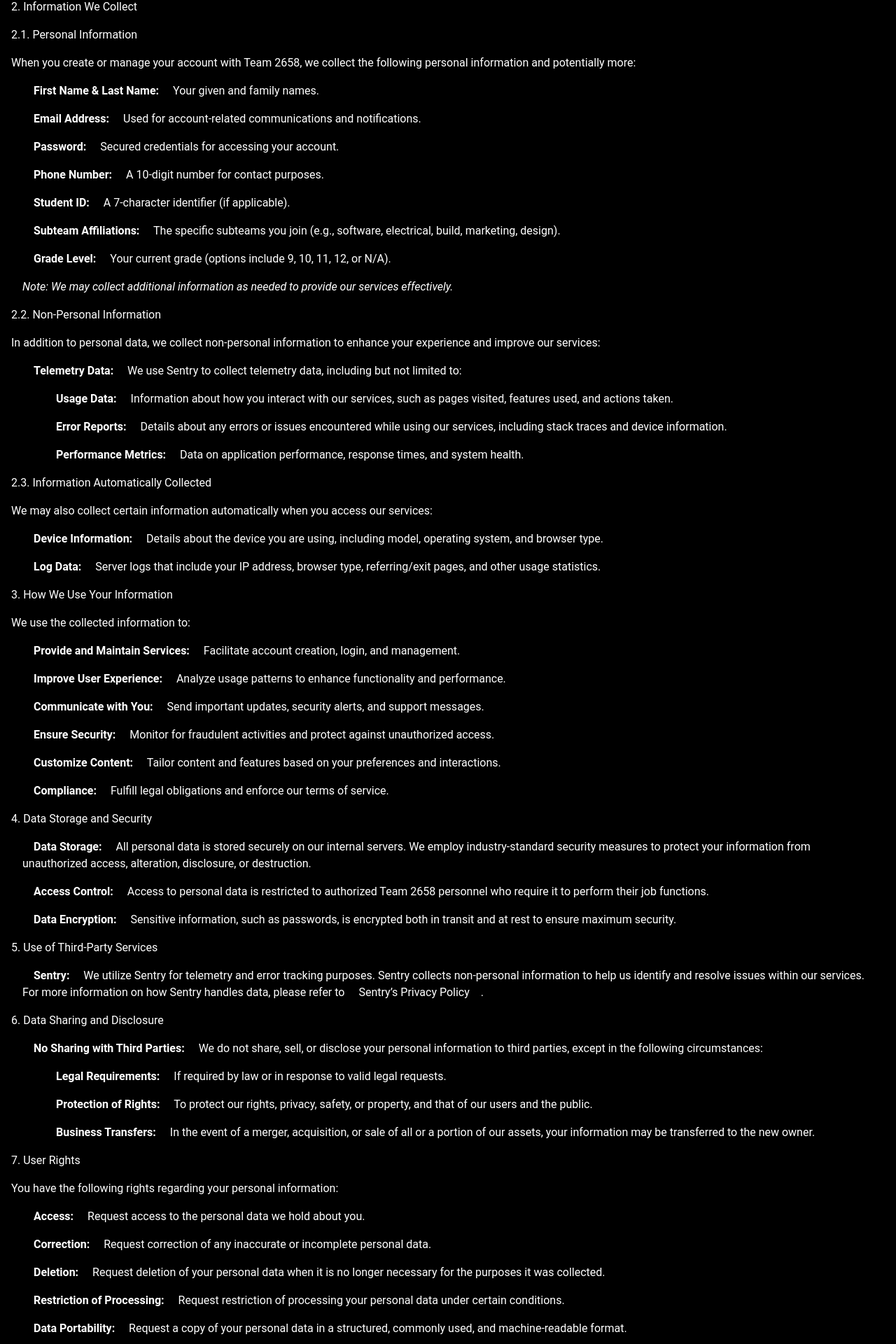
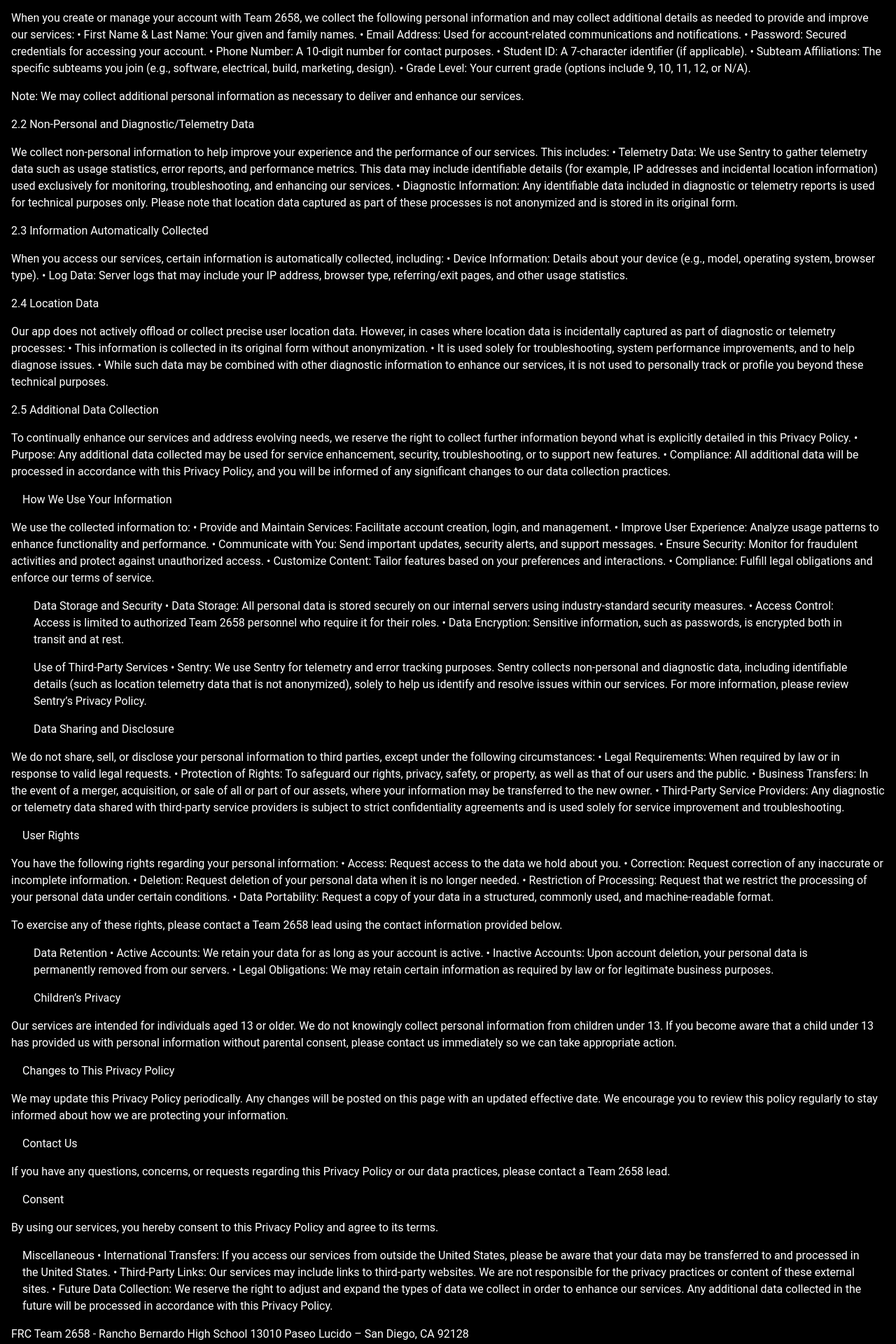
Before and after one commit to frc-emotion/website, a Next.js app: page /privacy-policy in a window 1280 px wide. Shown: the part 318-2238 px from the top of the page at 70% size. Built offline with nearby package versions, Linux system fonts and the light colour scheme.

Commit message:
Update page.tsx

```diff
--- a/src/app/(public)/privacy-policy/page.tsx
+++ b/src/app/(public)/privacy-policy/page.tsx
@@ -3,113 +3,118 @@ import ReactMarkdown from "react-markdown";
 import "./index.css";
 
 const privacyPolicy = `
-# Privacy Policy
+Privacy Policy
+Last Updated: December 14, 2024
 
-**Last Updated:** December 14, 2024
+1. Introduction
 
-## 1. Introduction
+Welcome to Team 2658! We are committed to protecting your privacy and ensuring that your personal information is handled safely and responsibly. This Privacy Policy outlines how we collect, use, store, and safeguard your information when you interact with our services. By using our services, you agree to the terms outlined in this policy.
 
-Welcome to Team 2658! We are committed to protecting your privacy and ensuring that your personal information is handled in a safe and responsible manner. This Privacy Policy outlines how we collect, use, store, and safeguard your information when you interact with our services. By using our services, you agree to the terms outlined in this policy.
+2. Information We Collect
 
-## 2. Information We Collect
+2.1 Personal Information
 
-### 2.1. Personal Information
+When you create or manage your account with Team 2658, we collect the following personal information and may collect additional details as needed to provide and improve our services:
+	•	First Name & Last Name: Your given and family names.
+	•	Email Address: Used for account-related communications and notifications.
+	•	Password: Secured credentials for accessing your account.
+	•	Phone Number: A 10-digit number for contact purposes.
+	•	Student ID: A 7-character identifier (if applicable).
+	•	Subteam Affiliations: The specific subteams you join (e.g., software, electrical, build, marketing, design).
+	•	Grade Level: Your current grade (options include 9, 10, 11, 12, or N/A).
 
-When you create or manage your account with Team 2658, we collect the following personal information and potentially more:
+Note: We may collect additional personal information as necessary to deliver and enhance our services.
 
-- **First Name & Last Name:** Your given and family names.
-- **Email Address:** Used for account-related communications and notifications.
-- **Password:** Secured credentials for accessing your account.
-- **Phone Number:** A 10-digit number for contact purposes.
-- **Student ID:** A 7-character identifier (if applicable).
-- **Subteam Affiliations:** The specific subteams you join (e.g., software, electrical, build, marketing, design).
-- **Grade Level:** Your current grade (options include 9, 10, 11, 12, or N/A).
+2.2 Non-Personal and Diagnostic/Telemetry Data
 
-*Note: We may collect additional information as needed to provide our services effectively.*
+We collect non-personal information to help improve your experience and the performance of our services. This includes:
+	•	Telemetry Data: We use Sentry to gather telemetry data such as usage statistics, error reports, and performance metrics. This data may include identifiable details (for example, IP addresses and incidental location information) used exclusively for monitoring, troubleshooting, and enhancing our services.
+	•	Diagnostic Information: Any identifiable data included in diagnostic or telemetry reports is used for technical purposes only. Please note that location data captured as part of these processes is not anonymized and is stored in its original form.
 
-### 2.2. Non-Personal Information
+2.3 Information Automatically Collected
 
-In addition to personal data, we collect non-personal information to enhance your experience and improve our services:
+When you access our services, certain information is automatically collected, including:
+	•	Device Information: Details about your device (e.g., model, operating system, browser type).
+	•	Log Data: Server logs that may include your IP address, browser type, referring/exit pages, and other usage statistics.
 
-- **Telemetry Data:** We use Sentry to collect telemetry data, including but not limited to:
-  - **Usage Data:** Information about how you interact with our services, such as pages visited, features used, and actions taken.
-  - **Error Reports:** Details about any errors or issues encountered while using our services, including stack traces and device information.
-  - **Performance Metrics:** Data on application performance, response times, and system health.
+2.4 Location Data
 
-### 2.3. Information Automatically Collected
+Our app does not actively offload or collect precise user location data. However, in cases where location data is incidentally captured as part of diagnostic or telemetry processes:
+	•	This information is collected in its original form without anonymization.
+	•	It is used solely for troubleshooting, system performance improvements, and to help diagnose issues.
+	•	While such data may be combined with other diagnostic information to enhance our services, it is not used to personally track or profile you beyond these technical purposes.
 
-We may also collect certain information automatically when you access our services:
+2.5 Additional Data Collection
 
-- **Device Information:** Details about the device you are using, including model, operating system, and browser type.
-- **Log Data:** Server logs that include your IP address, browser type, referring/exit pages, and other usage statistics.
+To continually enhance our services and address evolving needs, we reserve the right to collect further information beyond what is explicitly detailed in this Privacy Policy.
+	•	Purpose: Any additional data collected may be used for service enhancement, security, troubleshooting, or to support new features.
+	•	Compliance: All additional data will be processed in accordance with this Privacy Policy, and you will be informed of any significant changes to our data collection practices.
 
-## 3. How We Use Your Information
+3. How We Use Your Information
 
 We use the collected information to:
+	•	Provide and Maintain Services: Facilitate account creation, login, and management.
+	•	Improve User Experience: Analyze usage patterns to enhance functionality and performance.
+	•	Communicate with You: Send important updates, security alerts, and support messages.
+	•	Ensure Security: Monitor for fraudulent activities and protect against unauthorized access.
+	•	Customize Content: Tailor features based on your preferences and interactions.
+	•	Compliance: Fulfill legal obligations and enforce our terms of service.
 
-- **Provide and Maintain Services:** Facilitate account creation, login, and management.
-- **Improve User Experience:** Analyze usage patterns to enhance functionality and performance.
-- **Communicate with You:** Send important updates, security alerts, and support messages.
-- **Ensure Security:** Monitor for fraudulent activities and protect against unauthorized access.
-- **Customize Content:** Tailor content and features based on your preferences and interactions.
-- **Compliance:** Fulfill legal obligations and enforce our terms of service.
+4. Data Storage and Security
+	•	Data Storage: All personal data is stored securely on our internal servers using industry-standard security measures.
+	•	Access Control: Access is limited to authorized Team 2658 personnel who require it for their roles.
+	•	Data Encryption: Sensitive information, such as passwords, is encrypted both in transit and at rest.
 
-## 4. Data Storage and Security
+5. Use of Third-Party Services
+	•	Sentry: We use Sentry for telemetry and error tracking purposes. Sentry collects non-personal and diagnostic data, including identifiable details (such as location telemetry data that is not anonymized), solely to help us identify and resolve issues within our services. For more information, please review Sentry’s Privacy Policy.
 
-- **Data Storage:** All personal data is stored securely on our internal servers. We employ industry-standard security measures to protect your information from unauthorized access, alteration, disclosure, or destruction.
-- **Access Control:** Access to personal data is restricted to authorized Team 2658 personnel who require it to perform their job functions.
-- **Data Encryption:** Sensitive information, such as passwords, is encrypted both in transit and at rest to ensure maximum security.
+6. Data Sharing and Disclosure
 
-## 5. Use of Third-Party Services
+We do not share, sell, or disclose your personal information to third parties, except under the following circumstances:
+	•	Legal Requirements: When required by law or in response to valid legal requests.
+	•	Protection of Rights: To safeguard our rights, privacy, safety, or property, as well as that of our users and the public.
+	•	Business Transfers: In the event of a merger, acquisition, or sale of all or part of our assets, where your information may be transferred to the new owner.
+	•	Third-Party Service Providers: Any diagnostic or telemetry data shared with third-party service providers is subject to strict confidentiality agreements and is used solely for service improvement and troubleshooting.
 
-- **Sentry:** We utilize Sentry for telemetry and error tracking purposes. Sentry collects non-personal information to help us identify and resolve issues within our services. For more information on how Sentry handles data, please refer to [Sentry’s Privacy Policy](https://sentry.io/privacy/).
-
-## 6. Data Sharing and Disclosure
-
-- **No Sharing with Third Parties:** We do not share, sell, or disclose your personal information to third parties, except in the following circumstances:
-  - **Legal Requirements:** If required by law or in response to valid legal requests.
-  - **Protection of Rights:** To protect our rights, privacy, safety, or property, and that of our users and the public.
-  - **Business Transfers:** In the event of a merger, acquisition, or sale of all or a portion of our assets, your information may be transferred to the new owner.
-
-## 7. User Rights
+7. User Rights
 
 You have the following rights regarding your personal information:
-
-- **Access:** Request access to the personal data we hold about you.
-- **Correction:** Request correction of any inaccurate or incomplete personal data.
-- **Deletion:** Request deletion of your personal data when it is no longer necessary for the purposes it was collected.
-- **Restriction of Processing:** Request restriction of processing your personal data under certain conditions.
-- **Data Portability:** Request a copy of your personal data in a structured, commonly used, and machine-readable format.
+	•	Access: Request access to the data we hold about you.
+	•	Correction: Request correction of any inaccurate or incomplete information.
+	•	Deletion: Request deletion of your personal data when it is no longer needed.
+	•	Restriction of Processing: Request that we restrict the processing of your personal data under certain conditions.
+	•	Data Portability: Request a copy of your data in a structured, commonly used, and machine-readable format.
 
 To exercise any of these rights, please contact a Team 2658 lead using the contact information provided below.
 
-## 8. Data Retention
+8. Data Retention
+	•	Active Accounts: We retain your data for as long as your account is active.
+	•	Inactive Accounts: Upon account deletion, your personal data is permanently removed from our servers.
+	•	Legal Obligations: We may retain certain information as required by law or for legitimate business purposes.
 
-- **Active Accounts:** We retain your personal data for as long as your account is active.
-- **Inactive Accounts:** Upon account deletion, we permanently delete your personal data from our servers.
-- **Legal Obligations:** We may retain certain information as required by law or for legitimate business purposes.
+9. Children’s Privacy
 
-## 9. Children’s Privacy
+Our services are intended for individuals aged 13 or older. We do not knowingly collect personal information from children under 13. If you become aware that a child under 13 has provided us with personal information without parental consent, please contact us immediately so we can take appropriate action.
 
-Our services are intended for individuals who are at least 13 years old. We do not knowingly collect personal information from children under 13. If you become aware that a child has provided us with personal information without parental consent, please contact us so that we can take appropriate actions.
+10. Changes to This Privacy Policy
 
-## 10. Changes to This Privacy Policy
+We may update this Privacy Policy periodically. Any changes will be posted on this page with an updated effective date. We encourage you to review this policy regularly to stay informed about how we are protecting your information.
 
-We may update this Privacy Policy from time to time. Any changes will be posted on this page with an updated effective date. We encourage you to review this policy periodically to stay informed about how we are protecting your information.
+11. Contact Us
 
-## 11. Contact Us
+If you have any questions, concerns, or requests regarding this Privacy Policy or our data practices, please contact a Team 2658 lead.
 
-If you have any questions, concerns, or requests regarding this Privacy Policy or our data practices, please contact a Team 2658 lead
+12. Consent
 
-## 12. Consent
+By using our services, you hereby consent to this Privacy Policy and agree to its terms.
 
-By using our services, you hereby consent to our Privacy Policy and agree to its terms.
+13. Miscellaneous
+	•	International Transfers: If you access our services from outside the United States, please be aware that your data may be transferred to and processed in the United States.
+	•	Third-Party Links: Our services may include links to third-party websites. We are not responsible for the privacy practices or content of these external sites.
+	•	Future Data Collection: We reserve the right to adjust and expand the types of data we collect in order to enhance our services. Any additional data collected in the future will be processed in accordance with this Privacy Policy.
 
-## 13. Miscellaneous
-
-- **International Transfers:** If you are accessing our services from outside the United States, please be aware that your data may be transferred to and processed in the United States.
-- **Third-Party Links:** Our services may contain links to third-party websites. We are not responsible for the privacy practices or content of these external sites.
-
+FRC Team 2658 - Rancho Bernardo High School
+13010 Paseo Lucido – San Diego, CA 92128
 `;
 
 export default function PrivacyPolicy() {
```
